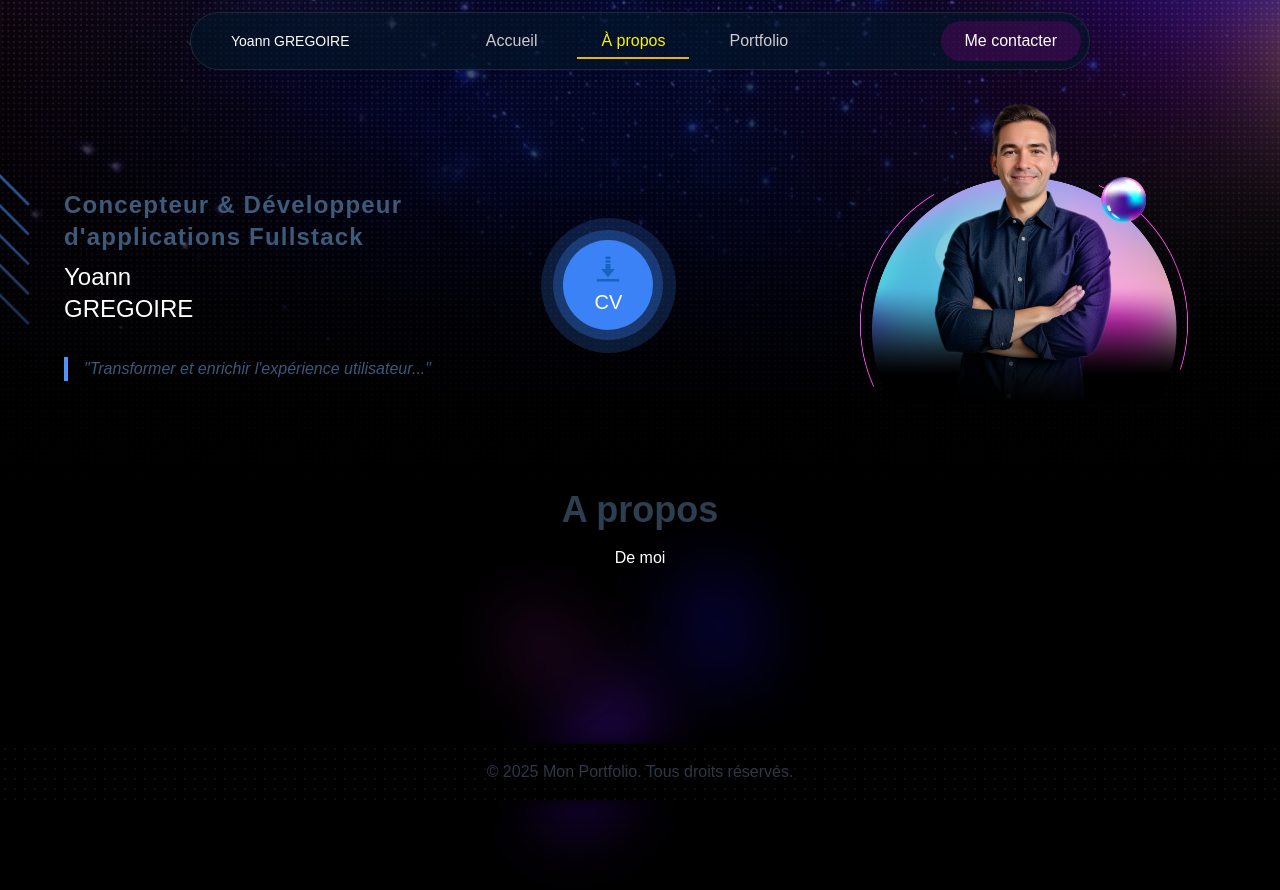
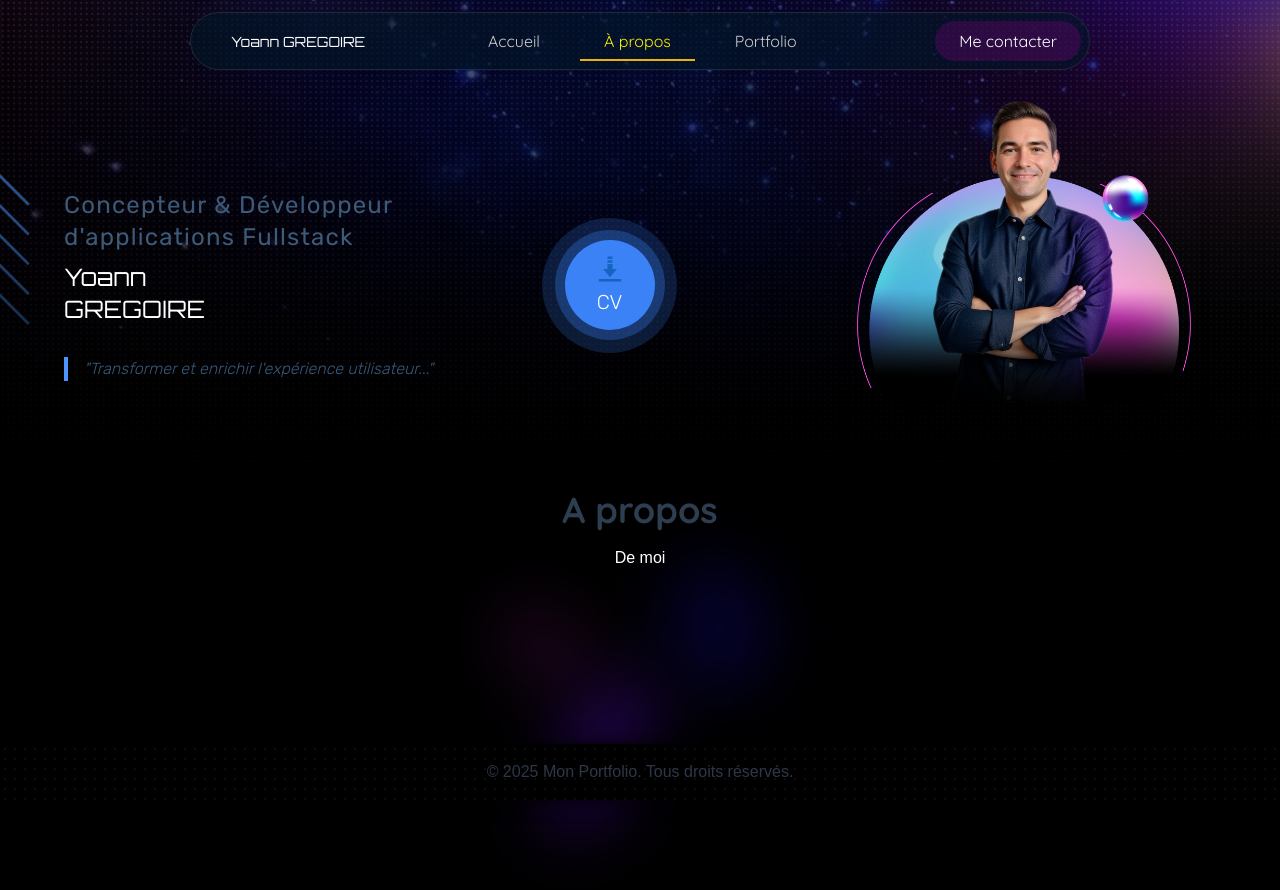
Before and after one commit to YoCode35/my-book, a Next.js app: page /about in a window 1280 px wide. Shown: the top 890 px of the page. Built offline with nearby package versions, Linux system fonts and the light colour scheme.

Commit message:
implémentation de l'import next/font/google

```diff
--- a/src/app/globals.css
+++ b/src/app/globals.css
@@ -18,10 +18,10 @@ body {
   color: var(--foreground);
   background: var(--background);
   font-family: Arial, Helvetica, sans-serif;
-  background-image: url('/img/bkgd_black-&-colored-spots.png'); /* Ajoutez cette ligne */
-  background-size: cover; /* Ajuste l'image pour qu'elle couvre tout l'écran */
-  background-repeat: no-repeat; /* Empêche la répétition */
-  background-position: center; /* Centre l'image */
+  background-image: url('/img/bkgd_black-&-colored-spots.png');
+  background-size: cover;
+  background-repeat: no-repeat;
+  background-position: center;
 }
 
 .font-orbitron {
--- a/src/app/layout.tsx
+++ b/src/app/layout.tsx
@@ -1,5 +1,26 @@
-import Header from '../components/Header';
+import './globals.css'; // Conserve tes styles globaux
+import Navbar from '../components/Header';
 import Footer from '../components/Footer';
+import { Orbitron, Quicksand, Rubik } from 'next/font/google';
+
+// Configuration des polices
+const orbitron = Orbitron({
+  subsets: ['latin'],
+  weight: ['400', '700'], // Les poids utilisés
+  variable: '--font-orbitron',
+});
+
+const quicksand = Quicksand({
+  subsets: ['latin'],
+  weight: ['300', '400', '700'],
+  variable: '--font-quicksand',
+});
+
+const rubik = Rubik({
+  subsets: ['latin'],
+  weight: ['300', '400', '500', '700'],
+  variable: '--font-rubik',
+});
 
 export default function Layout({
   children,
@@ -7,9 +28,9 @@ export default function Layout({
   children: React.ReactNode;
 }) {
   return (
-    <html lang="fr">
+    <html lang="fr" className={`${orbitron.variable} ${quicksand.variable} ${rubik.variable}`}>
       <body className="bg-bkgd-black-colored-spots bg-cover bg-top min-h-screen flex flex-col">
-        <Header />
+        <Navbar />
         <div className="flex-grow">
           <main>{children}</main>
         </div>
--- a/src/app/pages/_document.tsx
+++ b/src/app/pages/_document.tsx
@@ -6,7 +6,7 @@ class MyDocument extends Document {
       <Html lang="fr">
         <Head>
           <link
-            href="https://fonts.googleapis.com/css2?family=Orbitron:wght@400;700&family=Quicksand:wght@300;400;700&family=Clash+Display&display=swap"
+            href="https://fonts.googleapis.com/css2?family=Orbitron:wght@400;700&family=Quicksand:wght@300;400;700&family=Clash+Display&family=Rubik:wght@300;400;500;700&display=swap"
             rel="stylesheet"
           />
         </Head>
--- a/src/components/Header.tsx
+++ b/src/components/Header.tsx
@@ -30,7 +30,7 @@ export default function Header() {
 
       <div className="relative z-10 flex flex-col lg:flex-row items-center justify-between w-full max-w-[1200px] px-6 mr-4 sm:mr-6 md:mr-8 mt-16 lg:mt-20">
         <div className="text-left flex flex-col items-start justify-center ml-4 mt-16 lg:mt-0 relative">
-          <h1 className="text-lg sm:text-lg md:text-xl lg:text-2xl text-[#3d5b79] font-rubik font-bold tracking-wider z-10 text-left">
+          <h1 className="text-lg sm:text-lg md:text-xl lg:text-2xl text-[#3d5b79] font-rubik font-normal tracking-wider z-10 text-left">
             <span>Concepteur & Développeur</span>
             <br />
             <span>d&apos;applications Fullstack</span>
@@ -85,13 +85,14 @@ export default function Header() {
         <div className="relative w-[300px] h-[350px] mt-8 lg:mt-0 lg:w-[350px] lg:h-[400px] lg:ml-8 lg:ml-12 xl:ml-16">
           <Image
             src="/img/moi.png"
-            alt="Photo Identité"
-            layout="fill"
-            objectFit="contain"
+            alt="Image de moi"
+            fill
+            style={{ objectFit: 'cover' }}
+            sizes="(max-width: 768px) 100vw, 50vw"
             className="rounded-md shadow-lg"
+            priority
           />
         </div>
-
       </div>
 
       {/* Navbar */}
--- a/src/components/Navbar.tsx
+++ b/src/components/Navbar.tsx
@@ -73,7 +73,7 @@ export default function Navbar({ menuOpen, setMenuOpen }: NavbarProps) {
       {/* Menu mobile */}
       {menuOpen && (
         <div
-          className="lg:hidden absolute top-0 left-1/2 transform -translate-x-1/2 w-[90%] max-w-[400px] bg-[rgba(1,22,39,0.8)] py-4 px-6 rounded-lg shadow-lg space-y-4 z-20"
+          className="lg:hidden absolute top-0 left-1/2 transform -translate-x-1/2 w-[70%] max-w-[400px] bg-[rgba(1,22,39,0.8)] py-4 px-6 rounded-lg shadow-lg space-y-4 z-20"
           style={{ backdropFilter: "blur(8px)" }}
         >
           {[
@@ -85,14 +85,14 @@ export default function Navbar({ menuOpen, setMenuOpen }: NavbarProps) {
               key={href}
               href={href}
               className={`block text-center px-4 py-2 rounded-md text-navLinkInactive hover:text-navLinkHover ${isActive(href)}`}
-              onClick={() => setMenuOpen(false)} // Fermer le menu quand un lien est cliqué
+              onClick={() => setMenuOpen(false)}
             >
               {label}
             </Link>
           ))}
           <Link href="/contact">
             <button
-              onClick={() => setMenuOpen(false)} // Fermer le menu lorsque le bouton est cliqué
+              onClick={() => setMenuOpen(false)}
               className="block w-[150px] mx-auto px-4 py-2 mt-6 rounded-full bg-[rgba(128,0,128,0.3)] text-white hover:bg-[rgba(128,0,128,0.6)] focus:outline-none focus:ring-2 focus:ring-purple-300"
             >
               Me contacter
--- a/tailwind.config.ts
+++ b/tailwind.config.ts
@@ -19,6 +19,11 @@ export default {
         navLinkInactive: "#ccc",
         navLinkHover: "#fff000",
       },
+      fontFamily: {
+        orbitron: ['var(--font-orbitron)', 'sans-serif'],
+        quicksand: ['var(--font-quicksand)', 'sans-serif'],
+        rubik: ['var(--font-rubik)', 'sans-serif'],
+      }
     },
   },
   plugins: [],
```
Lines whose indentation alone changed are shown as unchanged.
